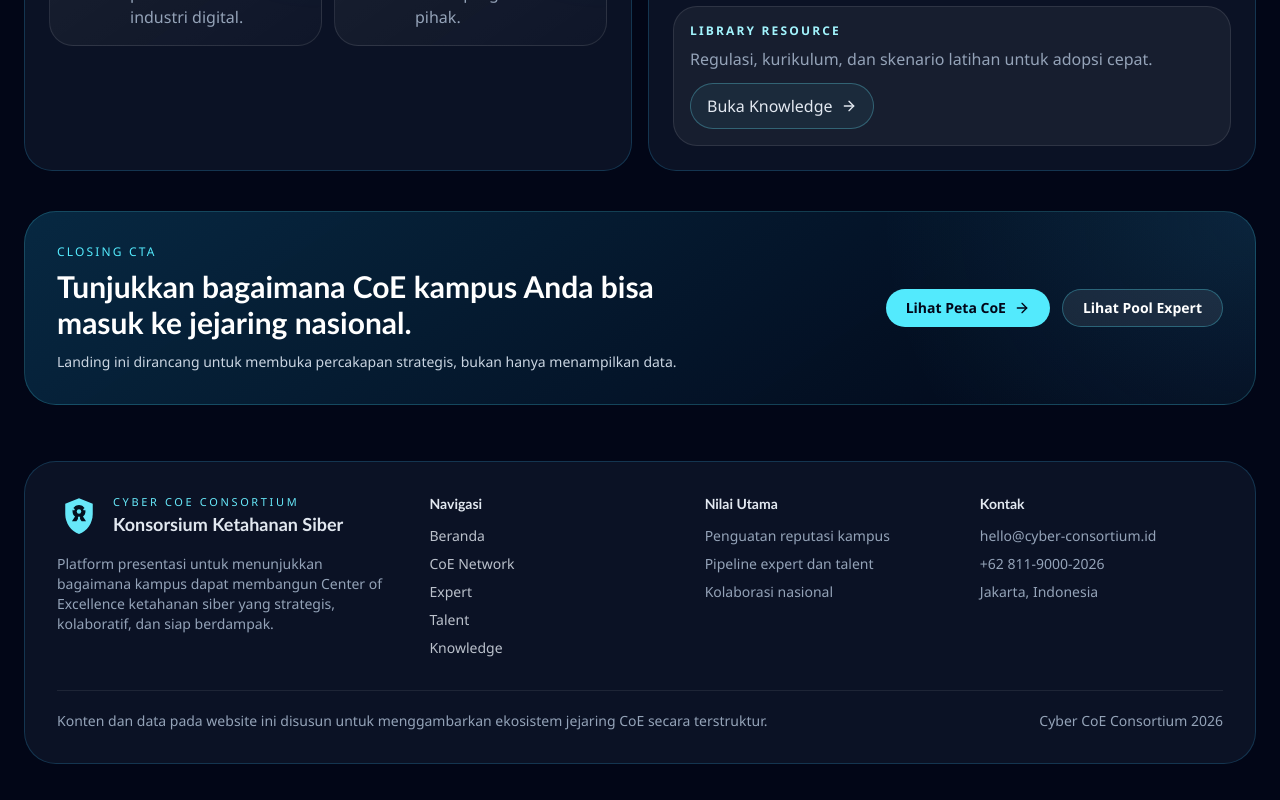
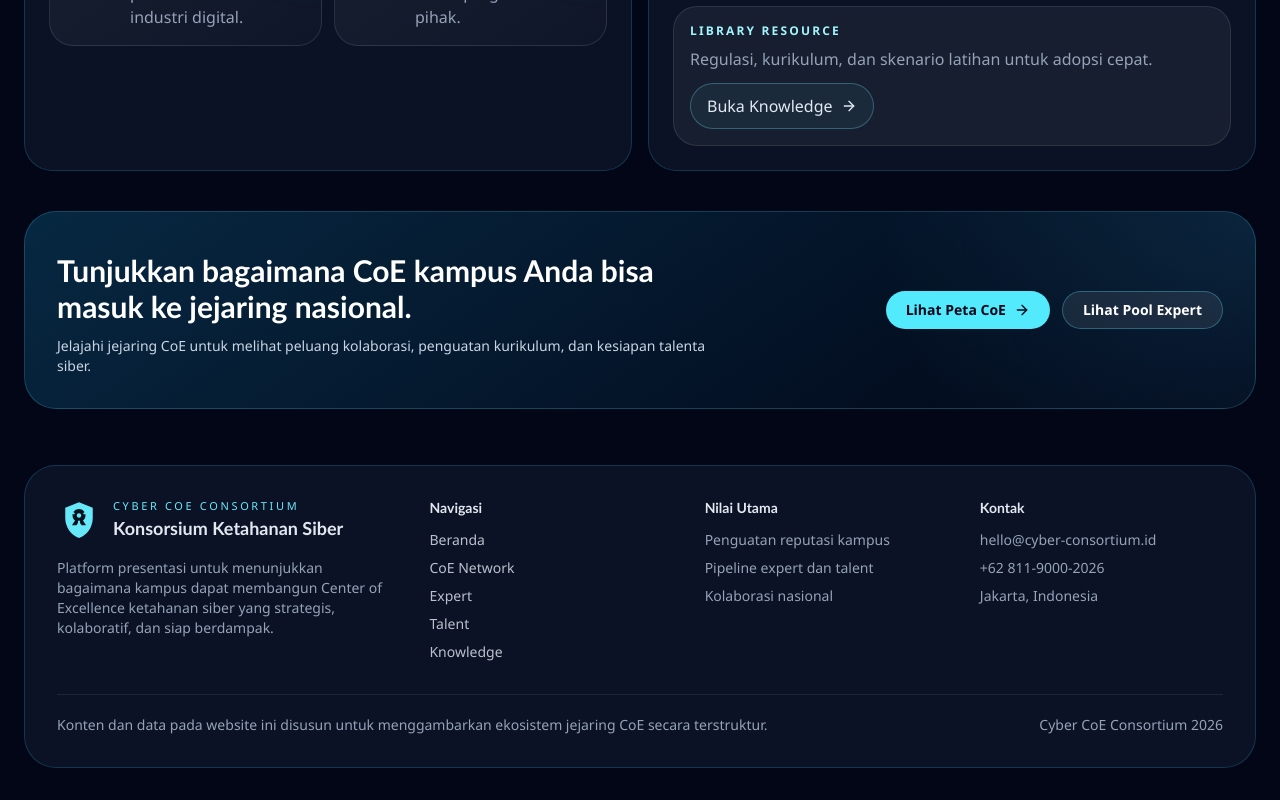
Before and after one commit to stevenAl-01/my-next-app, a Next.js app: page / in a window 1280 px wide. Shown: the part 1969-2769 px from the top of the page. Built offline with nearby package versions, Linux system fonts and the light colour scheme.

Commit message:
Polish landing copy

```diff
--- a/src/app/page.tsx
+++ b/src/app/page.tsx
@@ -449,7 +449,6 @@ export default function Home() {
       <section className="anim-fade-up rounded-[2rem] border border-cyan-300/20 bg-[radial-gradient(circle_at_top_right,rgba(56,189,248,0.14),transparent_30%),linear-gradient(145deg,rgba(8,47,73,0.85),rgba(2,6,23,0.95))] p-6 lg:p-8">
         <div className="flex flex-col gap-6 lg:flex-row lg:items-center lg:justify-between">
           <div className="max-w-2xl">
-            <p className="text-xs uppercase tracking-[0.18em] text-cyan-300">Closing CTA</p>
             <h3 className="mt-2 text-3xl font-semibold text-white">
               {lang === "id"
                 ? "Tunjukkan bagaimana CoE kampus Anda bisa masuk ke jejaring nasional."
@@ -457,8 +456,8 @@ export default function Home() {
             </h3>
             <p className="mt-3 text-sm text-slate-300">
               {lang === "id"
-                ? "Landing ini dirancang untuk membuka percakapan strategis, bukan hanya menampilkan data."
-                : "This landing is designed to open strategic conversations, not just display data."}
+                ? "Jelajahi jejaring CoE untuk melihat peluang kolaborasi, penguatan kurikulum, dan kesiapan talenta siber."
+                : "Explore the CoE network to uncover collaboration, curriculum, and cyber talent opportunities."}
             </p>
           </div>
           <div className="flex flex-wrap gap-3">
```
